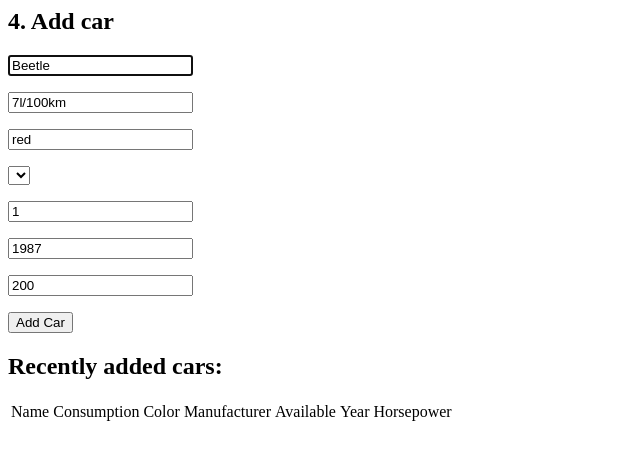
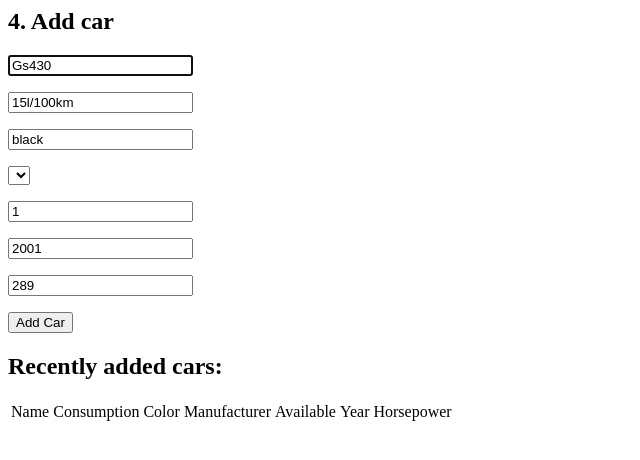
Before and after one commit to GergoSz/Webtech, a website: page student/sect4.html in a window 1280 px wide. Shown: the full height of the page, 0-640 px from the left. Drawn offline with Linux system fonts and the light colour scheme.

Commit message:
Add cars added

```diff
--- a/student/sect4.html
+++ b/student/sect4.html
@@ -10,19 +10,19 @@
 
                   <form id="addCarForm">
 
-                        <p>  <input name="name" type="text" required="required" autofocus value="Beetle"></p>
+                        <p>  <input name="name" type="text" required="required" autofocus value="Gs430"></p>
 
-                        <p>  <input name="consumption" type="text" autofocus value="7l/100km"></p>
+                        <p>  <input name="consumption" type="text" autofocus value="15l/100km"></p>
 
-                        <p>  <input name="color" type="text" autofocus value="red"></p>
+                        <p>  <input name="color" type="text" autofocus value="black"></p>
 
                         <p>  <select class="man-select" name="manufacturer" required="required"></select></p>
 
                         <p>  <input name="available" type="number" min="0" autofocus value="1"></p>
 
-                        <p>  <input name="year" type="number" min="1900" autofocus value="1987"></p>
+                        <p>  <input name="year" type="number" min="1900" autofocus value="2001"></p>
 
-                        <p>  <input name="horsepower" type="number" min="0" autofocus value="200"></p>
+                        <p>  <input name="horsepower" type="number" min="0" autofocus value="289"></p>
 
                         <p>  <input type="submit" name="insert" value="Add Car"></p>
 
```
